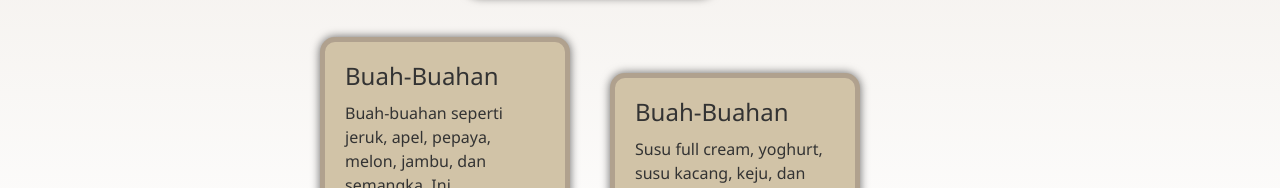
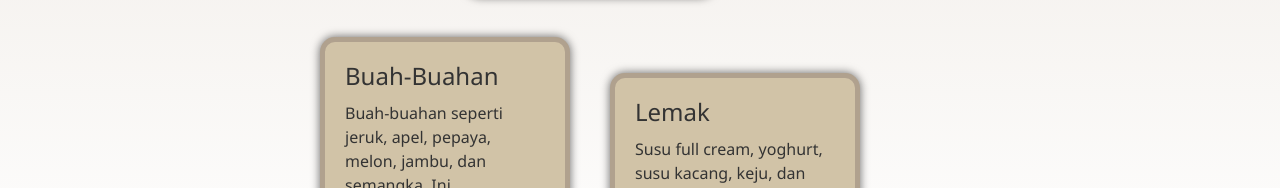
Before and after one commit to arvin-iv/sehati-balita, a plain HTML site: page calcu.html in a window 1280 px wide. Shown: the part 1284-1472 px from the top of the page. Drawn offline with nearby package versions, Linux system fonts and the light colour scheme.

Commit message:
Update calcu.html

```diff
--- a/calcu.html
+++ b/calcu.html
@@ -88,7 +88,7 @@
             <p>Buah-buahan seperti jeruk, apel, pepaya, melon, jambu, dan semangka. Ini mengandung vitamin A dan C.</p>
         </div>
         <div class="card">
-            <h2>Buah-Buahan</h2>
+            <h2>Lemak</h2>
             <p>Susu full cream, yoghurt, susu kacang, keju, dan mayones.</p>
         </div>
     </div>
```
